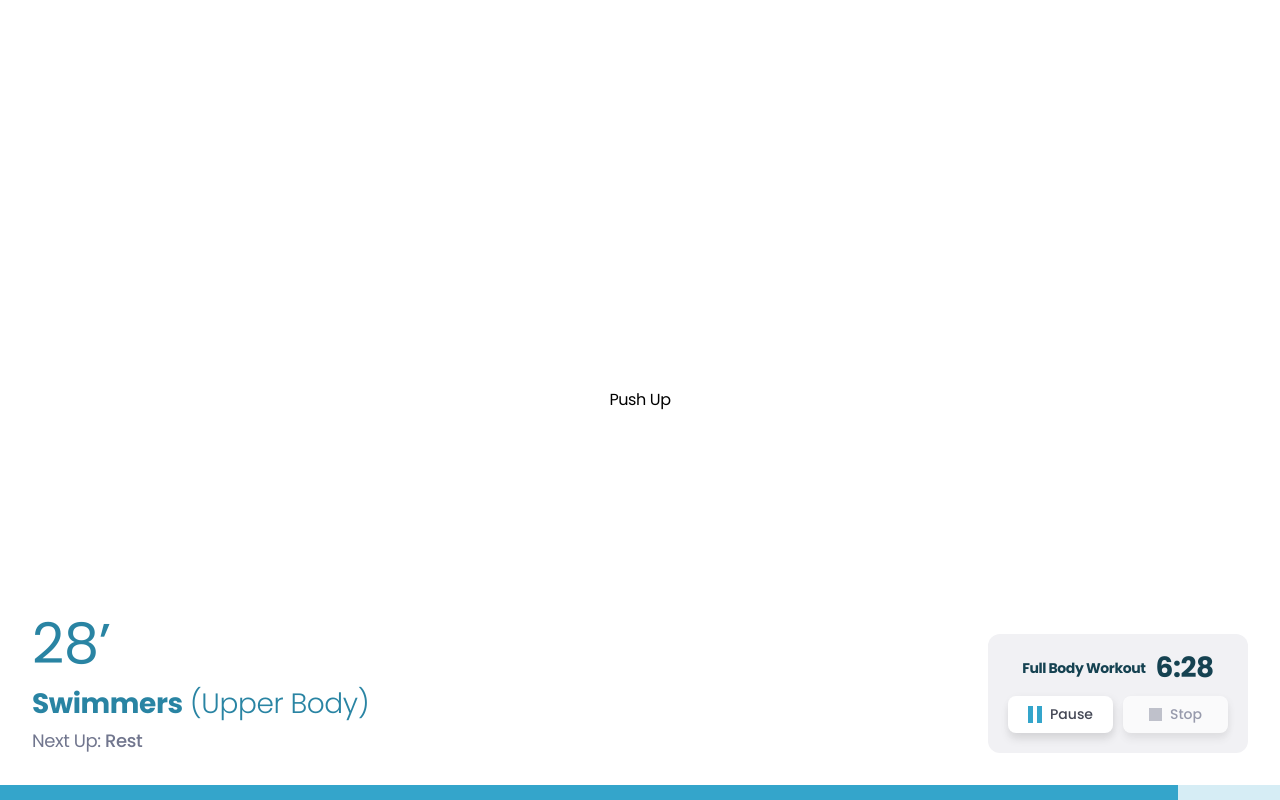
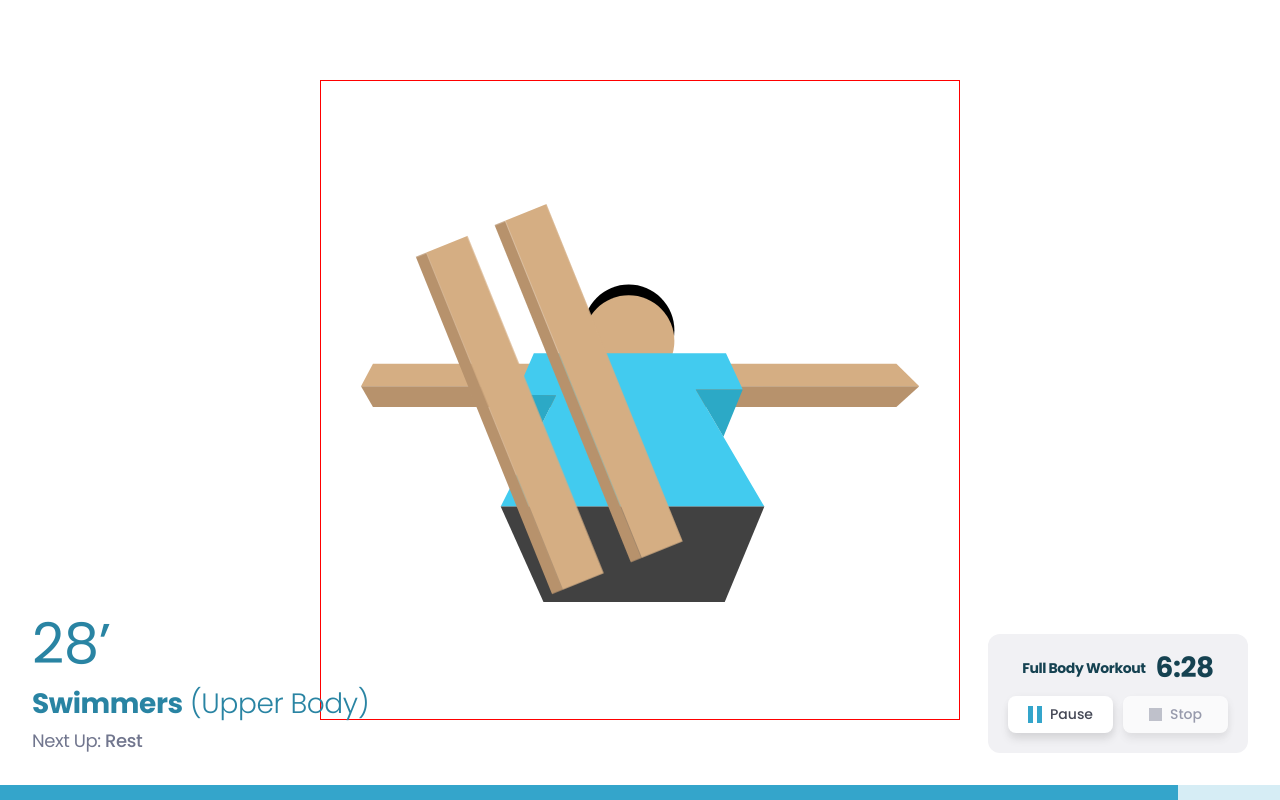
Before and after one commit to baadaa/barebone-workout, a Next.js app: page / in a window 1280 px wide. Both pictures are taken after a click on the button "Start Workout". Built offline with nearby package versions, Linux system fonts and the light colour scheme.

Commit message:
add 10-and-2 anim exercise && add paused state

```diff
--- a/components/Timer/Controller.tsx
+++ b/components/Timer/Controller.tsx
@@ -96,7 +96,7 @@ const ControllerStyles = styled.div`
     pointer-events: none;
     svg {
       pointer-events: all;
-      fill: var(--cool200);
+      fill: var(--red500);
       opacity: 0.4;
     }
     button {
--- a/components/Workouts/AgilityCircles.tsx
+++ b/components/Workouts/AgilityCircles.tsx
@@ -1,5 +1,5 @@
 import { WrapperStyles } from './WorkoutLayout';
 
-export const AgilityCircles = () => (
-  <WrapperStyles>Agility Circles</WrapperStyles>
+export const AgilityCircles = ({ isPaused }) => (
+  <WrapperStyles isPaused={isPaused}>Agility Circles</WrapperStyles>
 );
--- a/components/Workouts/AlternatingSupermans.tsx
+++ b/components/Workouts/AlternatingSupermans.tsx
@@ -1,5 +1,5 @@
 import { WrapperStyles } from './WorkoutLayout';
 
-export const AlternatingSupermans = () => (
-  <WrapperStyles>Alternating Supermans</WrapperStyles>
+export const AlternatingSupermans = ({ isPaused }) => (
+  <WrapperStyles isPaused={isPaused}>Alternating Supermans</WrapperStyles>
 );
--- a/components/Workouts/Rest.tsx
+++ b/components/Workouts/Rest.tsx
@@ -1,3 +1,5 @@
 import { WrapperStyles } from './WorkoutLayout';
 
-export const Rest = () => <WrapperStyles>Rest</WrapperStyles>;
+export const Rest = ({ isPaused }) => (
+  <WrapperStyles isPaused={isPaused}>Rest</WrapperStyles>
+);
--- a/components/Workouts/TensAndTwos.tsx
+++ b/components/Workouts/TensAndTwos.tsx
@@ -1,3 +1,64 @@
+import * as React from 'react';
 import { WrapperStyles } from './WorkoutLayout';
+import styled from 'styled-components';
 
-export const TensAndTwos = () => <WrapperStyles>Push Up</WrapperStyles>;
+const Div = styled.div`
+  border: 1px solid red;
+  svg {
+    g#legs {
+      transform-origin: bottom;
+      animation: leg10 3s linear infinite;
+    }
+  }
+  @keyframes leg10 {
+    0% {
+      transform: rotate(-30deg);
+    }
+    50% {
+      transform: rotate(30deg);
+    }
+    100% {
+      transform: rotate(-30deg);
+    }
+  }
+`;
+export const TensAndTwos = ({ isPaused }) => (
+  <WrapperStyles isPaused={isPaused}>
+    <Div className="illo">
+      <svg xmlns="http://www.w3.org/2000/svg" viewBox="0 0 392.6 284.3">
+        <g id="Layer_1-2" data-name="Layer 1">
+          <circle cx="188.4" cy="93" r="32.1" />
+          <circle fill="var(--flesh)" cx="188.4" cy="100.6" r="32.1" />
+          <path fill="var(--flesh)" d="M8.4 116.6h368.3l16 15.8H0Z" />
+          <path fill="var(--flesh-shadow)" d="M8.4 147h368.3l16-14.5H0Z" />
+          <path
+            fill="var(--shirt)"
+            d="M283.8 217.1H98.3l39-78.3-28.3-.3 12.6-29.3h135.2l11.8 25.6h-33.1l48.3 82.3z"
+          />
+          <path
+            fill="var(--pants)"
+            d="M255.9 284.3H128.4l-30.1-67.2h185.5l-27.9 67.2z"
+          />
+          <path
+            fill="var(--shirt-shadow)"
+            d="m122 169.5-13-31 28.3.3-15.3 30.7zM255 167.9l13.6-33.1h-33.1l19.5 33.1z"
+          />
+          <g id="legs">
+            <path fill="var(--flesh)" d="M148.9 0h31.3v255.9h-31.3z" />
+            <path
+              fill="var(--flesh-shadow)"
+              transform="rotate(180 145 128)"
+              d="M141.1 0h7.9v255.9h-7.9z"
+            />
+            <path fill="var(--flesh)" d="M208.8 0h31.3v255.9h-31.3z" />
+            <path
+              fill="var(--flesh-shadow)"
+              transform="rotate(180 204.8 128)"
+              d="M200.9 0h7.9v255.9h-7.9z"
+            />
+          </g>
+        </g>
+      </svg>
+    </Div>
+  </WrapperStyles>
+);
--- a/components/Workouts/WorkoutLayout.tsx
+++ b/components/Workouts/WorkoutLayout.tsx
@@ -1,6 +1,10 @@
 import styled from 'styled-components';
 
-export const WrapperStyles = styled.div`
+type WorkoutLayoutProp = {
+  isPaused?: boolean;
+};
+
+export const WrapperStyles = styled.div<WorkoutLayoutProp>`
   position: absolute;
   top: 0;
   left: 0;
@@ -9,6 +13,25 @@ export const WrapperStyles = styled.div`
   display: flex;
   align-items: center;
   justify-content: center;
+  .illo {
+    width: 80vh;
+    height: 80vh;
+    border: 1px solid red;
+    padding: 5vh;
+    display: flex;
+    align-items: center;
+    justify-content: center;
+    svg *,
+    svg > *,
+    svg * > * {
+      transition: filter 0.2s, opacity 0.2s;
+      filter: ${(props) =>
+        props.isPaused ? 'grayscale(100%)' : 'none'}!important;
+      opacity: ${(props) => (props.isPaused ? '.8' : '1')}!important;
+      animation-play-state: ${(props) =>
+        props.isPaused ? 'paused' : 'running'}!important;
+    }
+  }
   .post-workout {
     text-align: center;
     h2,
--- a/components/Workouts/workouts.tsx
+++ b/components/Workouts/workouts.tsx
@@ -12,307 +12,307 @@ export const workouts: Array<Workout> = [
     name: 'Rest',
     duration: 10,
     target: TargetArea.Rest,
-    visual: <Rest />,
+    visual: (paused) => <Rest isPaused={paused} />,
   },
   {
     id: 11,
     name: '10s and 2s',
     duration: 30,
     target: TargetArea.Core,
-    visual: <TensAndTwos />,
+    visual: (paused) => <TensAndTwos isPaused={paused} />,
   },
   {
     id: 12,
     name: 'Agility Circles',
     duration: 30,
     target: TargetArea.Full,
-    visual: <AgilityCircles />,
+    visual: (paused) => <AgilityCircles isPaused={paused} />,
   },
   {
     id: 13,
     name: 'Alternating Supermans',
     duration: 30,
     target: TargetArea.Core,
-    visual: <AlternatingSupermans />,
+    visual: (paused) => <AlternatingSupermans isPaused={paused} />,
   },
   {
     id: 14.1,
     name: 'Balance Reaches (Right)',
     duration: 30,
     target: TargetArea.Lower,
-    visual: <TensAndTwos />,
+    visual: (paused) => <TensAndTwos isPaused={paused} />,
   },
   {
     id: 14.2,
     name: 'Balance Reaches (Left)',
     duration: 30,
     target: TargetArea.Lower,
-    visual: <TensAndTwos />,
+    visual: (paused) => <TensAndTwos isPaused={paused} />,
   },
   {
     id: 15,
     name: 'Bicycles',
     duration: 30,
     target: TargetArea.Core,
-    visual: <TensAndTwos />,
+    visual: (paused) => <TensAndTwos isPaused={paused} />,
   },
   {
     id: 16,
     name: 'Burpees',
     duration: 30,
     target: TargetArea.Full,
-    visual: <TensAndTwos />,
+    visual: (paused) => <TensAndTwos isPaused={paused} />,
   },
   {
     id: 17,
     name: 'Cross-Body V-Ups',
     duration: 30,
     target: TargetArea.Core,
-    visual: <TensAndTwos />,
+    visual: (paused) => <TensAndTwos isPaused={paused} />,
   },
   {
     id: 18,
     name: 'Crunches',
     duration: 30,
     target: TargetArea.Core,
-    visual: <TensAndTwos />,
+    visual: (paused) => <TensAndTwos isPaused={paused} />,
   },
   {
     id: 19,
     name: 'Curtsy Lunges',
     duration: 30,
     target: TargetArea.Lower,
-    visual: <TensAndTwos />,
+    visual: (paused) => <TensAndTwos isPaused={paused} />,
   },
   {
     id: 20,
     name: 'Diagonal Lunges',
     duration: 30,
     target: TargetArea.Lower,
-    visual: <TensAndTwos />,
+    visual: (paused) => <TensAndTwos isPaused={paused} />,
   },
   {
     id: 21,
     name: 'Dive-Bomber Push-Ups',
     duration: 30,
     target: TargetArea.Upper,
-    visual: <TensAndTwos />,
+    visual: (paused) => <TensAndTwos isPaused={paused} />,
   },
   {
     id: 22,
     name: 'Double Crunches',
     duration: 30,
     target: TargetArea.Core,
-    visual: <TensAndTwos />,
+    visual: (paused) => <TensAndTwos isPaused={paused} />,
   },
   {
     id: 23,
     name: 'Hello Dollies',
     duration: 30,
     target: TargetArea.Core,
-    visual: <TensAndTwos />,
+    visual: (paused) => <TensAndTwos isPaused={paused} />,
   },
   {
     id: 24,
     name: 'Hightail Push-Ups',
     duration: 30,
     target: TargetArea.Upper,
-    visual: <TensAndTwos />,
+    visual: (paused) => <TensAndTwos isPaused={paused} />,
   },
   {
     id: 25,
     name: 'Jump Lunges',
     duration: 30,
     target: TargetArea.Lower,
-    visual: <TensAndTwos />,
+    visual: (paused) => <TensAndTwos isPaused={paused} />,
   },
   {
     id: 26,
     name: 'Jump Squats',
     duration: 30,
     target: TargetArea.Lower,
-    visual: <TensAndTwos />,
+    visual: (paused) => <TensAndTwos isPaused={paused} />,
   },
   {
     id: 27,
     name: 'Jumping Jacks',
     duration: 30,
     target: TargetArea.Full,
-    visual: <TensAndTwos />,
+    visual: (paused) => <TensAndTwos isPaused={paused} />,
   },
   {
     id: 28,
     name: 'Lateral Lunges',
     duration: 30,
     target: TargetArea.Lower,
-    visual: <TensAndTwos />,
+    visual: (paused) => <TensAndTwos isPaused={paused} />,
   },
   {
     id: 29,
     name: 'Lunges',
     duration: 30,
     target: TargetArea.Lower,
-    visual: <TensAndTwos />,
+    visual: (paused) => <TensAndTwos isPaused={paused} />,
   },
   {
     id: 30,
     name: 'Mountain Climbers',
     duration: 30,
     target: TargetArea.Full,
-    visual: <TensAndTwos />,
+    visual: (paused) => <TensAndTwos isPaused={paused} />,
   },
   {
     id: 31,
     name: 'Plank',
     duration: 30,
     target: TargetArea.Core,
-    visual: <TensAndTwos />,
+    visual: (paused) => <TensAndTwos isPaused={paused} />,
   },
   {
     id: 32,
     name: 'Plank to Push-Up',
     duration: 30,
     target: TargetArea.Upper,
-    visual: <TensAndTwos />,
+    visual: (paused) => <TensAndTwos isPaused={paused} />,
   },
   {
     id: 33,
     name: 'Primal Step-Ups',
     duration: 30,
     target: TargetArea.Lower,
-    visual: <TensAndTwos />,
+    visual: (paused) => <TensAndTwos isPaused={paused} />,
   },
   {
     id: 34,
     name: 'Prisoners',
     duration: 30,
     target: TargetArea.Upper,
-    visual: <TensAndTwos />,
+    visual: (paused) => <TensAndTwos isPaused={paused} />,
   },
   {
     id: 35,
     name: 'Push-Up and Rotate',
     duration: 30,
     target: TargetArea.Upper,
-    visual: <TensAndTwos />,
+    visual: (paused) => <TensAndTwos isPaused={paused} />,
   },
   {
     id: 36,
     name: 'Push-Up Spiders',
     duration: 30,
     target: TargetArea.Upper,
-    visual: <TensAndTwos />,
+    visual: (paused) => <TensAndTwos isPaused={paused} />,
   },
   {
     id: 37,
     name: 'Push-Ups',
     duration: 30,
     target: TargetArea.Upper,
-    visual: <TensAndTwos />,
+    visual: (paused) => <TensAndTwos isPaused={paused} />,
   },
   {
     id: 38,
     name: 'Reverse Lunge and Rotate',
     duration: 30,
     target: TargetArea.Lower,
-    visual: <TensAndTwos />,
+    visual: (paused) => <TensAndTwos isPaused={paused} />,
   },
   {
     id: 39,
     name: 'Reverse Lunges',
     duration: 30,
     target: TargetArea.Lower,
-    visual: <TensAndTwos />,
+    visual: (paused) => <TensAndTwos isPaused={paused} />,
   },
   {
     id: 40,
     name: 'Shadow Boxing',
     duration: 30,
     target: TargetArea.Full,
-    visual: <TensAndTwos />,
+    visual: (paused) => <TensAndTwos isPaused={paused} />,
   },
   {
     id: 41.1,
     name: 'Side Plank (Right)',
     duration: 30,
     target: TargetArea.Core,
-    visual: <TensAndTwos />,
+    visual: (paused) => <TensAndTwos isPaused={paused} />,
   },
   {
     id: 41.2,
     name: 'Side Plank (Left)',
     duration: 30,
     target: TargetArea.Core,
-    visual: <TensAndTwos />,
+    visual: (paused) => <TensAndTwos isPaused={paused} />,
   },
   {
     id: 42,
     name: 'Skater Plyos',
     duration: 30,
     target: TargetArea.Lower,
-    visual: <TensAndTwos />,
+    visual: (paused) => <TensAndTwos isPaused={paused} />,
   },
   {
     id: 43,
     name: 'Sports Sprints',
     duration: 30,
     target: TargetArea.Full,
-    visual: <TensAndTwos />,
+    visual: (paused) => <TensAndTwos isPaused={paused} />,
   },
   {
     id: 44,
     name: 'Squats',
     duration: 30,
     target: TargetArea.Lower,
-    visual: <TensAndTwos />,
+    visual: (paused) => <TensAndTwos isPaused={paused} />,
   },
   {
     id: 45,
     name: 'Step-Up Squats',
     duration: 30,
     target: TargetArea.Lower,
-    visual: <TensAndTwos />,
+    visual: (paused) => <TensAndTwos isPaused={paused} />,
   },
   {
     id: 46,
     name: 'Surfers',
     duration: 30,
     target: TargetArea.Full,
-    visual: <TensAndTwos />,
+    visual: (paused) => <TensAndTwos isPaused={paused} />,
   },
   {
     id: 47,
     name: 'Swimmers',
     duration: 30,
     target: TargetArea.Upper,
-    visual: <TensAndTwos />,
+    visual: (paused) => <TensAndTwos isPaused={paused} />,
   },
   {
     id: 48,
     name: 'Toe Touches',
     duration: 30,
     target: TargetArea.Core,
-    visual: <TensAndTwos />,
+    visual: (paused) => <TensAndTwos isPaused={paused} />,
   },
   {
     id: 49,
     name: 'Triceps Dip and Reach',
     duration: 30,
     target: TargetArea.Upper,
-    visual: <TensAndTwos />,
+    visual: (paused) => <TensAndTwos isPaused={paused} />,
   },
   {
     id: 50,
     name: 'Triceps Dips',
     duration: 30,
     target: TargetArea.Upper,
-    visual: <TensAndTwos />,
+    visual: (paused) => <TensAndTwos isPaused={paused} />,
   },
   {
     id: 51,
     name: 'Worm Walkouts',
     duration: 30,
     target: TargetArea.Full,
-    visual: <TensAndTwos />,
+    visual: (paused) => <TensAndTwos isPaused={paused} />,
   },
 ];
--- a/styles/global.ts
+++ b/styles/global.ts
@@ -67,6 +67,11 @@ export default createGlobalStyle`
     --subtle-elevation: 0px 2px 7px rgba(0, 0, 0, 0.05), 1px 1px 8px rgba(0, 0, 0, 0.06);
     --focus-shadow: 0px 1px 15px rgba(255, 100, 100, 0.4);
     --ticker-height: 1.5rem;
+    --flesh: #d5ae83;
+    --flesh-shadow: #b7926c;
+    --pants: #414141;
+    --shirt: #42cbef;
+    --shirt-shadow: #2ca9c6;
   }
   .height100vh {
     height: 100vh;
--- a/types/types.ts
+++ b/types/types.ts
@@ -17,5 +17,5 @@ export type Workout = {
   name: string;
   duration: number;
   target: TargetArea;
-  visual: ReactChild;
+  visual: (boolean) => JSX.Element;
 };
```
Also changed, not shown: components/Layout/ActiveWorkout.tsx (+13 -1 lines).
